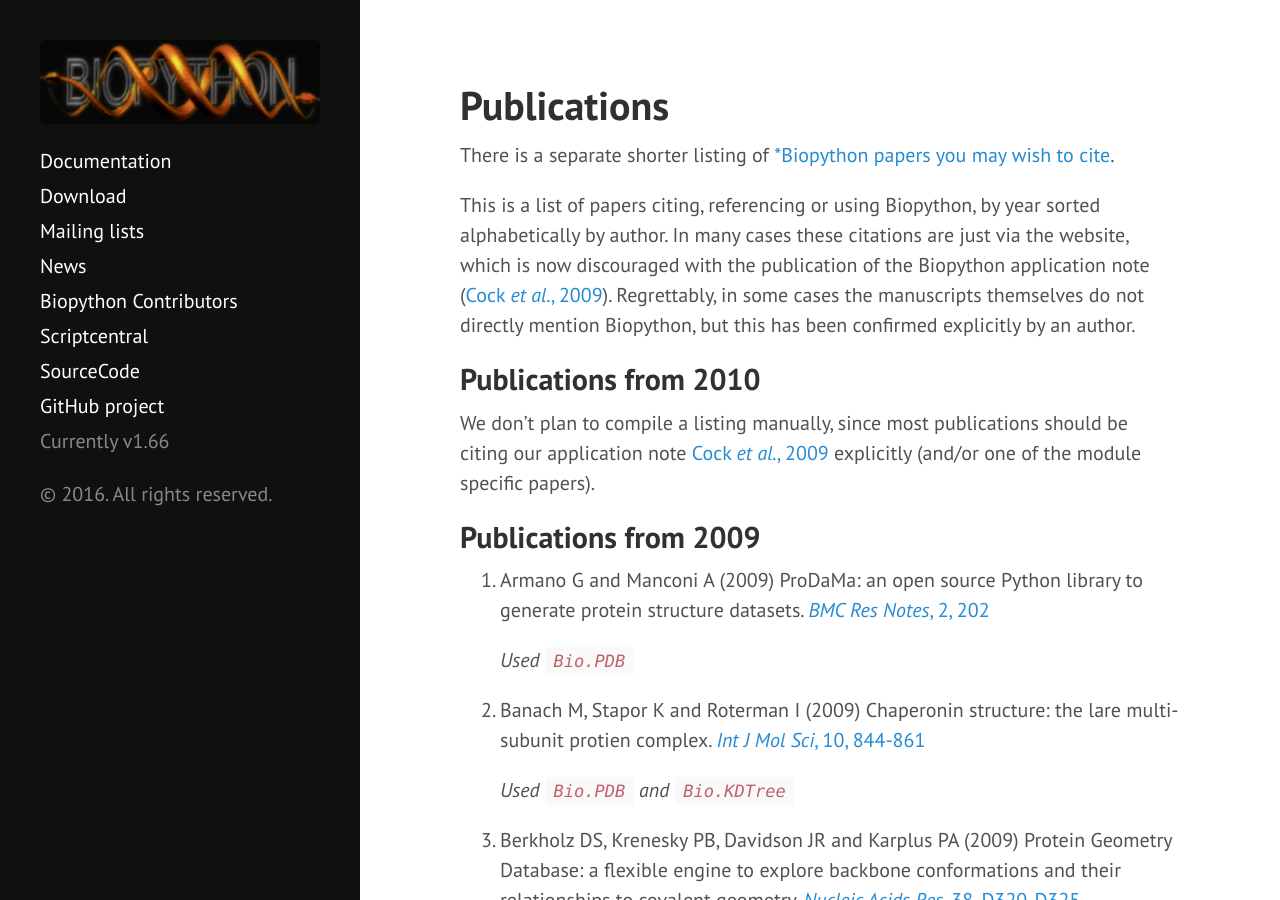
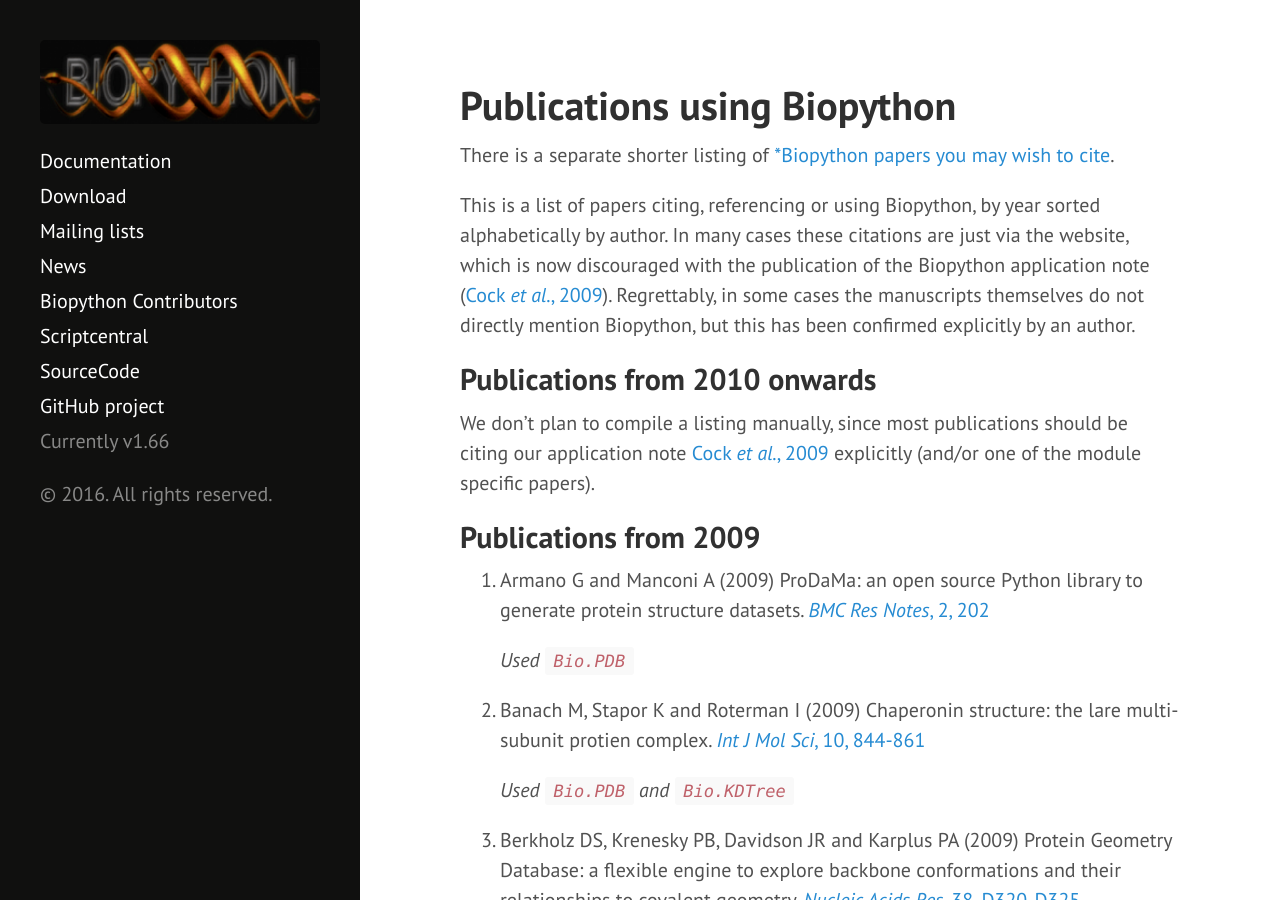
Before and after one commit to biopython/biopython.github.io, a Jekyll site: the page built from wiki/Publications.md, in a window 1280 px wide and 900 px high. Built offline with Jekyll 4.4.1, drawn with Linux system fonts in a browser that asks for light colours.

Commit message:
Minor tweaks to Publications page

```diff
--- a/wiki/Publications.md
+++ b/wiki/Publications.md
@@ -1,5 +1,5 @@
 ---
-title: Publications
+title: Publications using Biopython
 permalink: wiki/Publications
 layout: wiki
 ---
@@ -15,8 +15,8 @@ Biopython application note
 Regrettably, in some cases the manuscripts themselves do not directly
 mention Biopython, but this has been confirmed explicitly by an author.
 
-Publications from 2010
-----------------------
+Publications from 2010 onwards
+------------------------------
 
 We don't plan to compile a listing manually, since most publications
 should be citing our application note
```
